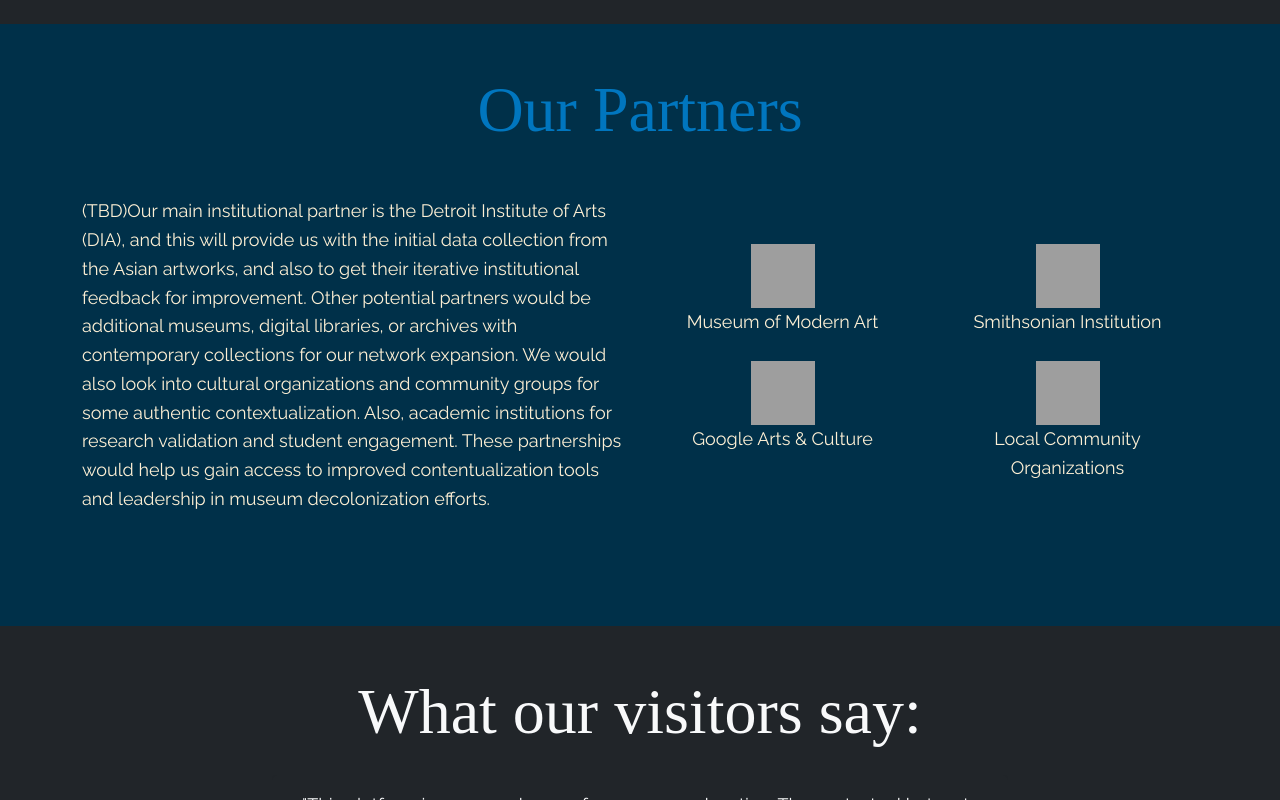
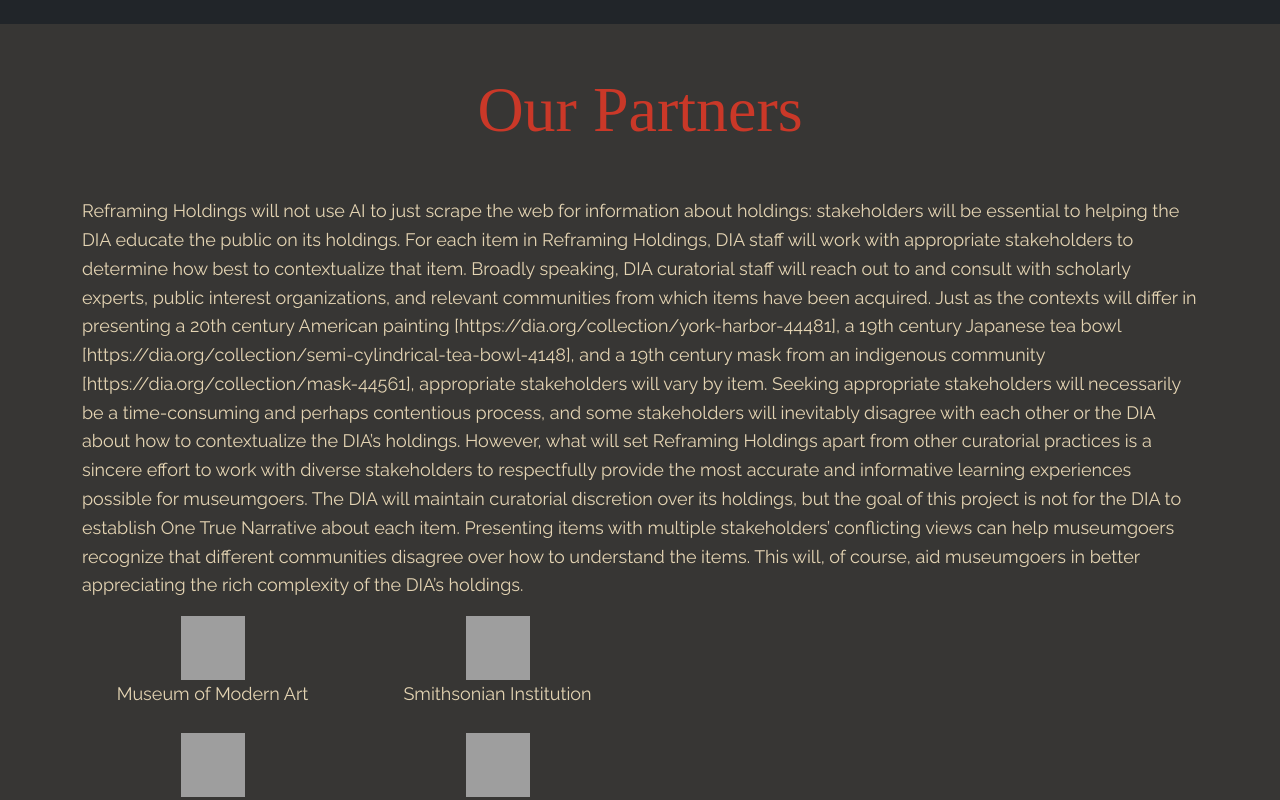
Before and after one commit to kierazhou/DIA-reframing-collection, a plain HTML site: page pages/homepage.html in a window 1280 px wide. Shown: the part 1926-2726 px from the top of the page. Drawn offline with nearby package versions, Linux system fonts and the light colour scheme; grey boxes are pictures that could not be loaded; a web font is replaced by a local one.

Commit message:
stakeholder change

```diff
--- a/pages/homepage.html
+++ b/pages/homepage.html
@@ -105,20 +105,29 @@
         <div class="container">
             <h2 class="text-center">Our Partners</h2>
             <div class="row align-items-center my-5">
-                <div class="col-md-6">
-                    <p>(TBD)Our main institutional partner is the Detroit Institute of Arts (DIA), and this will provide
-                        us
-                        with the initial data collection from the Asian artworks, and also to get their iterative
-                        institutional
-                        feedback for improvement. Other potential partners would be additional museums, digital
-                        libraries, or archives
-                        with contemporary collections for our network expansion. We would also look into cultural
-                        organizations and
-                        community groups for some authentic contextualization. Also, academic institutions for research
-                        validation
-                        and student engagement. These partnerships would help us gain access to improved
-                        contentualization tools and
-                        leadership in museum decolonization efforts.
+                <div class="col-md-12">
+                    <p>Reframing Holdings will not use AI to just scrape the web for information about holdings:
+                        stakeholders will be essential to helping the DIA educate the public on its holdings. For each
+                        item in Reframing Holdings, DIA staff will work with appropriate stakeholders to determine how
+                        best to contextualize that item. Broadly speaking, DIA curatorial staff will reach out to and
+                        consult with scholarly experts, public interest organizations, and relevant communities from
+                        which items have been acquired. Just as the contexts will differ in presenting a 20th century
+                        American painting [https://dia.org/collection/york-harbor-44481], a 19th century Japanese tea
+                        bowl [https://dia.org/collection/semi-cylindrical-tea-bowl-4148], and a 19th century mask from
+                        an indigenous community [https://dia.org/collection/mask-44561], appropriate stakeholders will
+                        vary by item.
+
+                        Seeking appropriate stakeholders will necessarily be a time-consuming and perhaps contentious
+                        process, and some stakeholders will inevitably disagree with each other or the DIA about how to
+                        contextualize the DIA’s holdings. However, what will set Reframing Holdings apart from other
+                        curatorial practices is a sincere effort to work with diverse stakeholders to respectfully
+                        provide the most accurate and informative learning experiences possible for museumgoers.
+
+                        The DIA will maintain curatorial discretion over its holdings, but the goal of this project is
+                        not for the DIA to establish One True Narrative about each item. Presenting items with multiple
+                        stakeholders’ conflicting views can help museumgoers recognize that different communities
+                        disagree over how to understand the items. This will, of course, aid museumgoers in better
+                        appreciating the rich complexity of the DIA’s holdings.
                     </p>
                 </div>
                 <div class="col-md-6">
--- a/pages/style.css
+++ b/pages/style.css
@@ -1,9 +1,9 @@
 :root {
-  --cream: #fdf0d5;        /* Text */
-  --red: #0076BF;       /* Title */
-  --dark-brown: #003049;   /* Background */
-  --coffee: #c1121f;       /* Hover */
-  --latte: #780000;        /* Link */
+  --cream: #E4D4B3;        /* Text */
+  --red: #CA3828;       /* Title */
+  --dark-brown: #373634;   /* Background */
+  --coffee: #B3A692;       /* Hover */
+  --latte: #938775;        /* Link */
 }
 
 @import url('https://fonts.googleapis.com/css2?family=Raleway:ital,wght@0,100..900;1,100..900&family=Space+Mono:ital,wght@0,400;0,700;1,400;1,700&display=swap');
```
